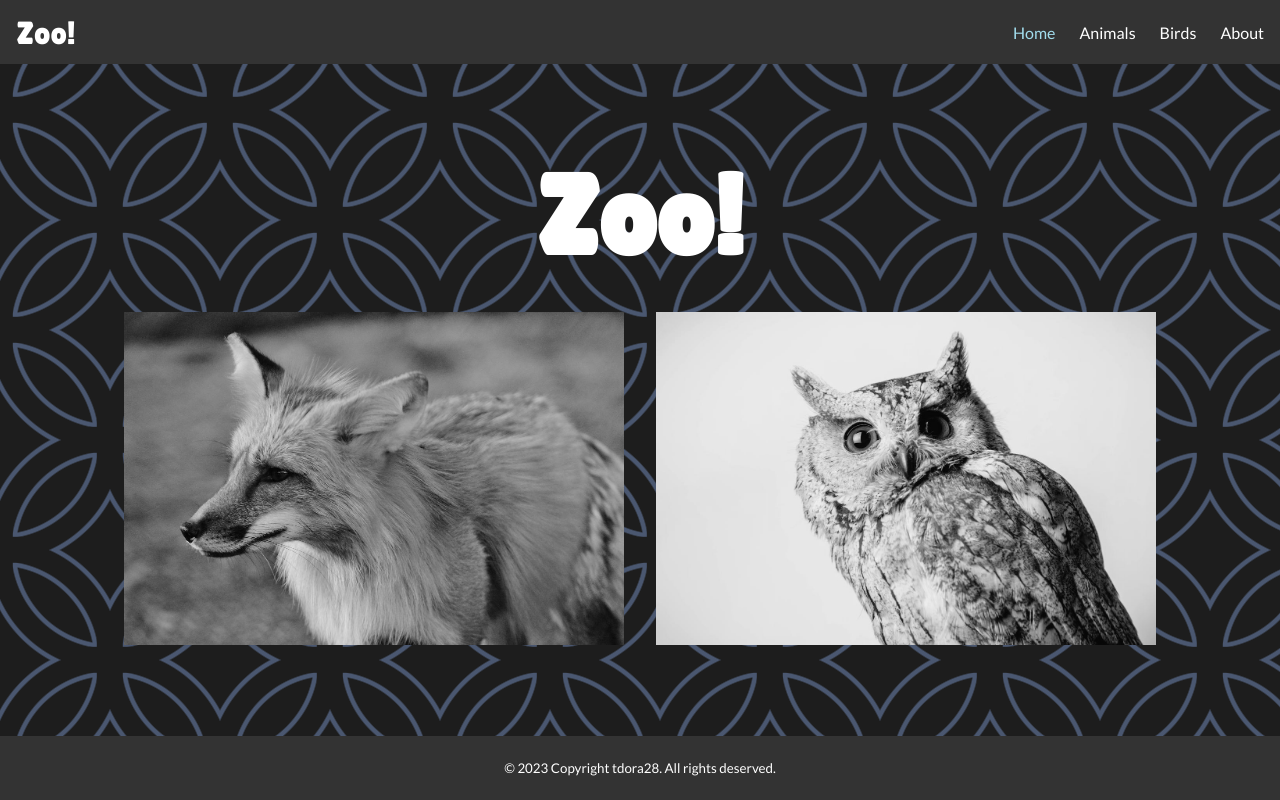
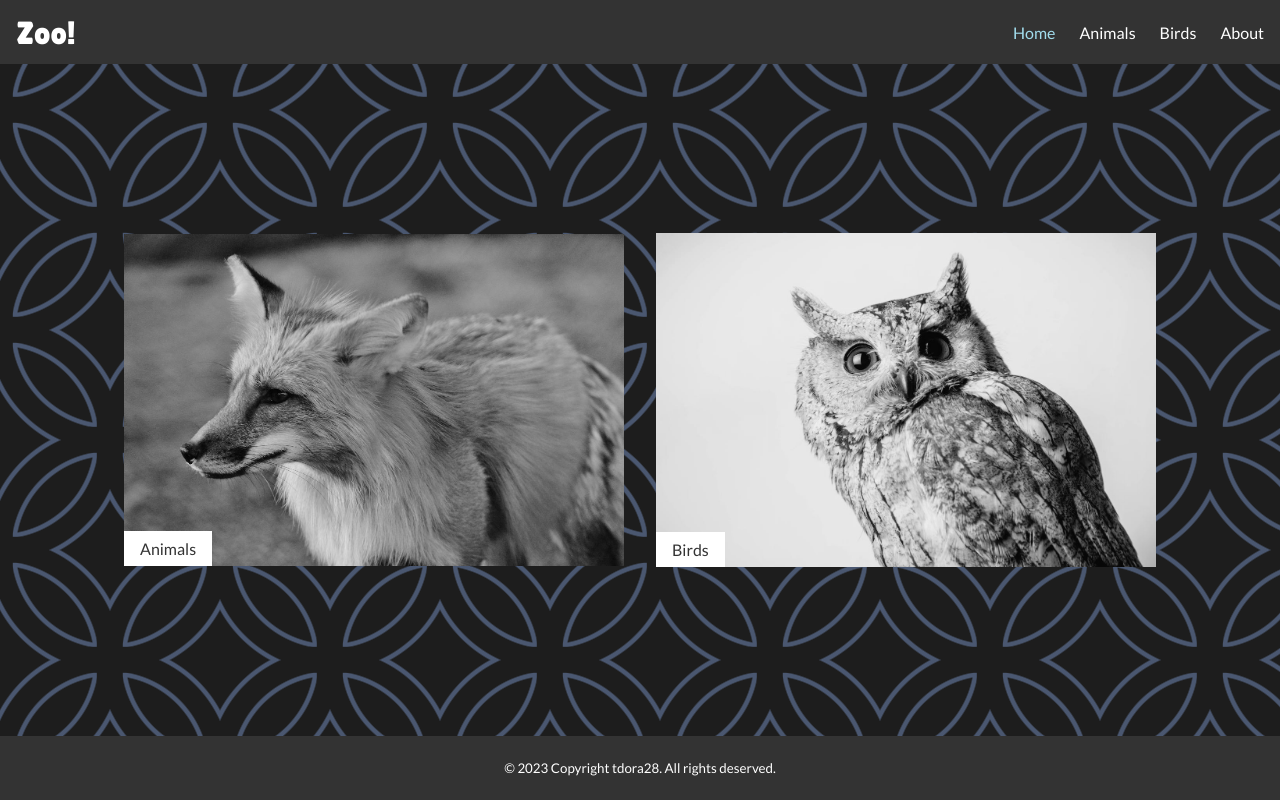
Before and after one commit to tdora28/zoo, a React (Vite) app: page / in a window 1280 px wide. Built offline with nearby package versions, Linux system fonts and the light colour scheme.

Commit message:
Add text to home cards

```diff
--- a/src/index.css
+++ b/src/index.css
@@ -102,14 +102,6 @@ footer small {
   padding: 2rem 1rem;
 }
 
-.home-title {
-  margin-bottom: 2rem;
-  font-family: var(--font-display);
-  font-size: 7rem;
-  color: var(--clr-white);
-  text-align: center;
-}
-
 .home-cards {
   display: flex;
   gap: 2rem;
@@ -117,7 +109,11 @@ footer small {
   align-items: center;
 }
 .home-card {
+  display: grid;
+  grid-template-columns: 1fr;
+  grid-template-rows: 1fr auto;
   max-width: 500px;
+  text-decoration: none;
   filter: grayscale(1);
   transition: all 0.1s ease-in;
 }
@@ -126,7 +122,17 @@ footer small {
   filter: grayscale(0);
 }
 .home-card img {
+  grid-column: 1 / 2;
+  grid-row: 1 / 3;
   width: 100%;
+}
+.home-card p {
+  grid-column: 1 / 2;
+  grid-row: 2 / 3;
+  width: fit-content;
+  padding: 0.5rem 1rem;
+  background: var(--clr-white);
+  color: var(--clr-dark);
 }
 
 /* ABOUT */
--- a/src/routes/Home.jsx
+++ b/src/routes/Home.jsx
@@ -1,17 +1,18 @@
-import { Link } from 'react-router-dom';
-import fox from '../assets/fox-pexels-pixabay-162291.jpg';
-import owl from '../assets/owl-pexels-aa-dil-2474014.jpg';
+import { Link } from "react-router-dom";
+import fox from "../assets/fox-pexels-pixabay-162291.jpg";
+import owl from "../assets/owl-pexels-aa-dil-2474014.jpg";
 
 function Home() {
   return (
     <main className="home-main">
-      <h1 className="home-title">Zoo!</h1>
       <div className="home-cards">
         <Link className="home-card" to="/animals">
           <img src={fox} alt="Photo of a fox" />
+          <p>Animals</p>
         </Link>
         <Link className="home-card" to="/birds">
           <img src={owl} alt="Photo of an owl" />
+          <p>Birds</p>
         </Link>
       </div>
     </main>
```
